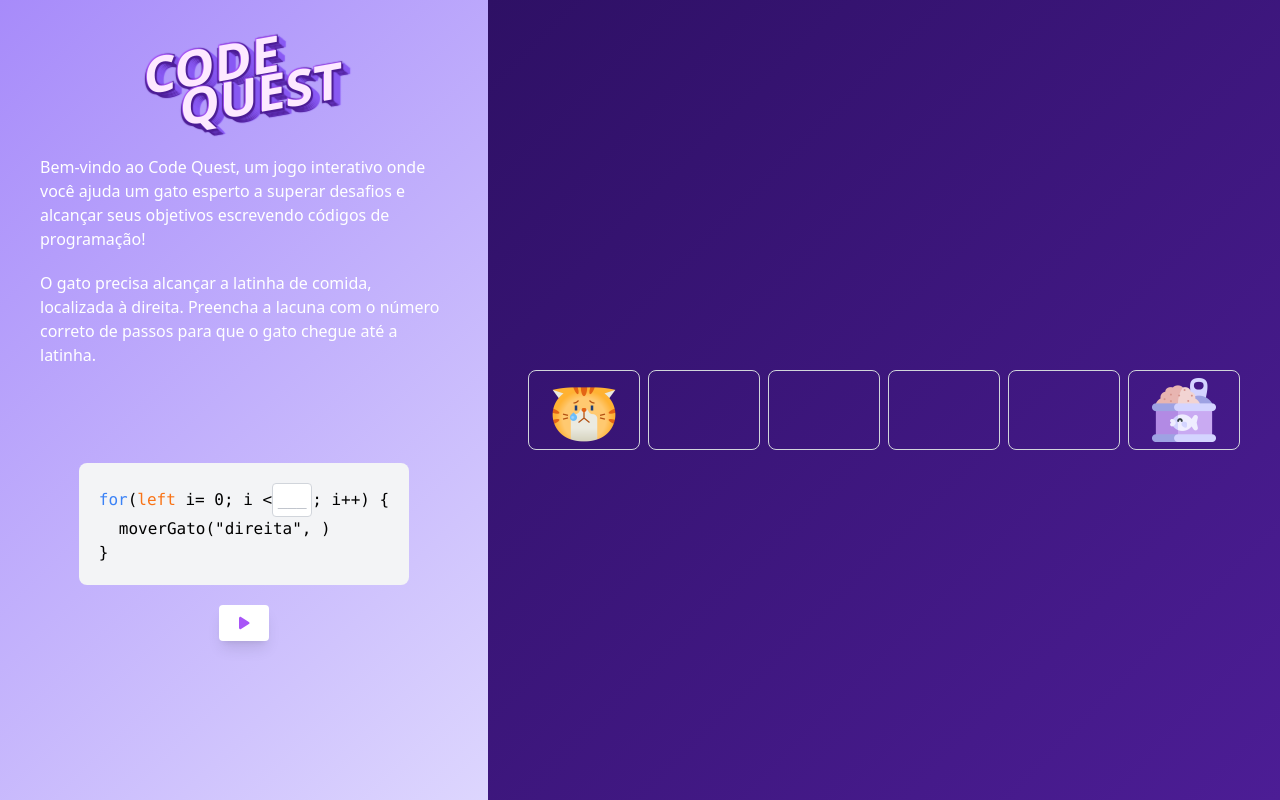
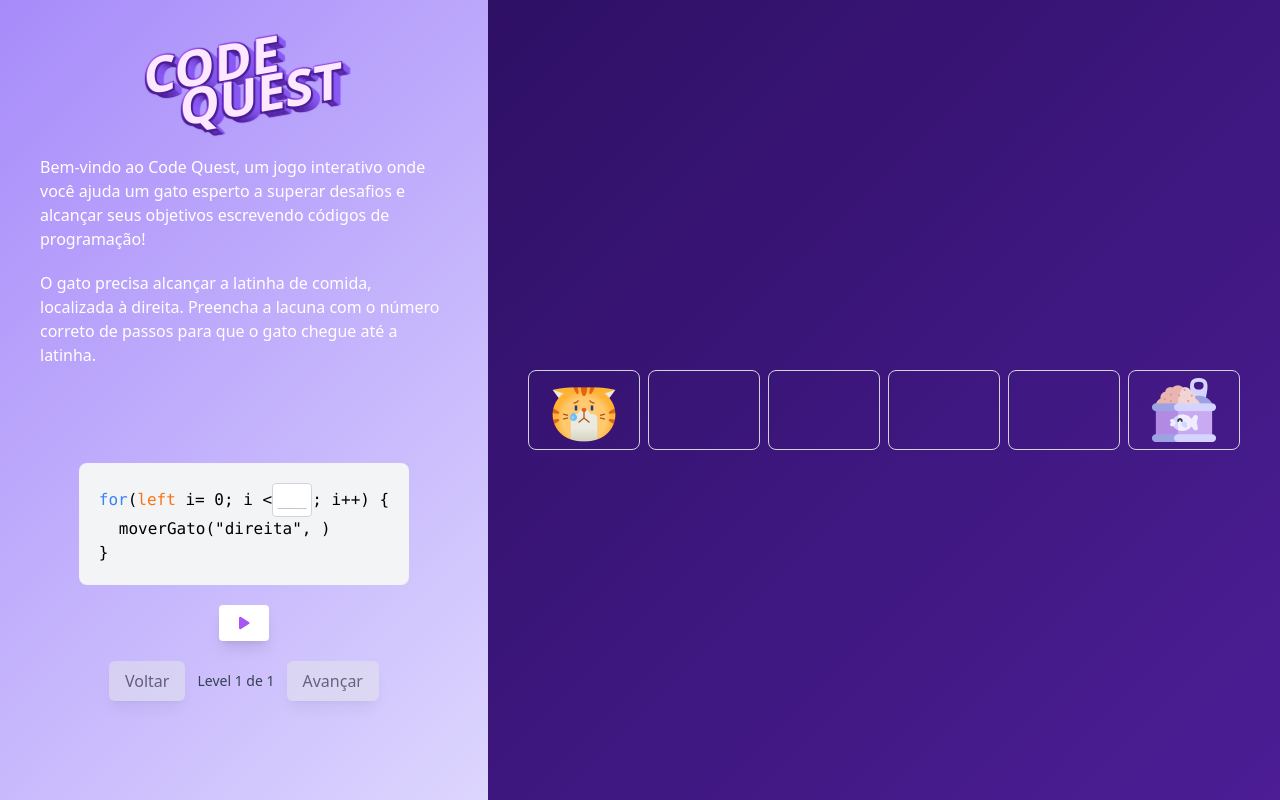
Before and after one commit to BeatrizBanaki/CodeQuest, a React (Vite) app in the folder front-end/: page / in a window 1280 px wide. Built offline with nearby package versions, Linux system fonts and the light colour scheme.

Commit message:
add challenge level display and integrate navigation buttons

```diff
--- a/front-end/src/App.jsx
+++ b/front-end/src/App.jsx
@@ -1,13 +1,15 @@
-import Code from './components/codes/Code'
+import Code from './components/challengs/Code'
 import Result from './components/results/Result'
+import CodeQuest from './components/CodeQuest'
 import './index.css'
 
 function App() {
 
   return (
     <div className="w-[100vw] h-[100vh] flex">
-      <Code></Code>
-      <Result></Result>
+      {/* <Code></Code>
+      <Result></Result> */}
+      <CodeQuest></CodeQuest>
     </div>
   )
 }
--- /dev/null
+++ b/front-end/src/components/CodeQuest.jsx
@@ -0,0 +1,61 @@
+import { useState } from "react";
+import Code from './challengs/Code';
+import Result from './results/Result';
+import Challenge1 from './challengs/Challenge1';
+import Result1 from './results/Result1';
+
+export default function CodeQuest() {
+  const [currentChallenge, setCurrentChallenge] = useState(0);
+
+  const challenges = [
+    {
+      component: <Challenge1 />,
+      result: <Result1 />
+    }
+  ];
+
+  const goToNextChallenge = () => {
+    if (currentChallenge < challenges.length - 1) {
+      setCurrentChallenge((prev) => prev + 1);
+    }
+  };
+
+  const goToPreviousChallenge = () => {
+    if (currentChallenge > 0) {
+      setCurrentChallenge((prev) => prev - 1);
+    }
+  };
+
+  return (
+    <div className="flex w-full h-screen">
+      <Code>
+        <div>
+          {challenges[currentChallenge].component}
+          <div className="flex gap-3 mt-5 justify-center">
+            <button
+              onClick={goToPreviousChallenge}
+              disabled={currentChallenge === 0}
+              className={`px-4 py-2 bg-gray-200 rounded-md duration-500 shadow-lg ${currentChallenge === 0 ? "cursor-not-allowed opacity-50" : "hover:bg-gray-300"
+                }`}
+            >
+              Voltar
+            </button>
+            <span className=" flex items-center text-gray-700 font-medium text-sm ">
+              Level {currentChallenge + 1} de {challenges.length}
+            </span>
+
+            <button
+              onClick={goToNextChallenge}
+              disabled={currentChallenge === challenges.length - 1}
+              className={`px-4 py-2 bg-gray-200 rounded-md duration-500 shadow-lg ${currentChallenge === challenges.length - 1 ? "cursor-not-allowed opacity-50" : "hover:bg-gray-300"
+                }`}
+            >
+              Avançar
+            </button>
+          </div>
+        </div>
+      </Code>
+      <Result>{challenges[currentChallenge].result}</Result>
+    </div>
+  );
+}
--- a/front-end/src/components/codes/Question1.jsx
+++ b/front-end/src/components/challengs/Challenge1.jsx
@@ -4,7 +4,7 @@ import { FontAwesomeIcon } from '@fortawesome/react-fontawesome';
 import { faPlay } from '@fortawesome/free-solid-svg-icons';
 
 
-export default function Question1() {
+export default function Challenge1() {
   const { text, setText,
     inputValue, setInputValue,
     currentPosition, setCurrentPosition,
--- a/front-end/src/components/codes/Code.jsx
+++ b/front-end/src/components/challengs/Code.jsx
@@ -1,11 +1,8 @@
 import { useRef, useContext, useState } from 'react';
 import { ApiContext } from '../../context/ApiContext';
-import Question1 from './Question1';
-
-export default function Code() {
-  const { text, setText } = useContext(ApiContext);
 
 
+export default function Code({ children }) {
   return (
     <div className="w-full h-full bg-gradient-light p-10">
       <div className="w-full flex justify-center">
@@ -16,7 +13,7 @@ export default function Code() {
           </h1>
         </div>
       </div>
-      <Question1></Question1>
+      {children}
     </div>
   );
 }
--- a/front-end/src/components/results/Result.jsx
+++ b/front-end/src/components/results/Result.jsx
@@ -1,10 +1,10 @@
 import Result1 from './Result1'
 
 
-export default function Result() {
+export default function Result({ children }) {
   return (
     <div className="w-full h-full bg-gradient-dark p-10 flex items-center justify-center">
-      <Result1></Result1>
+      {children}
     </div>
   )
 }
```
